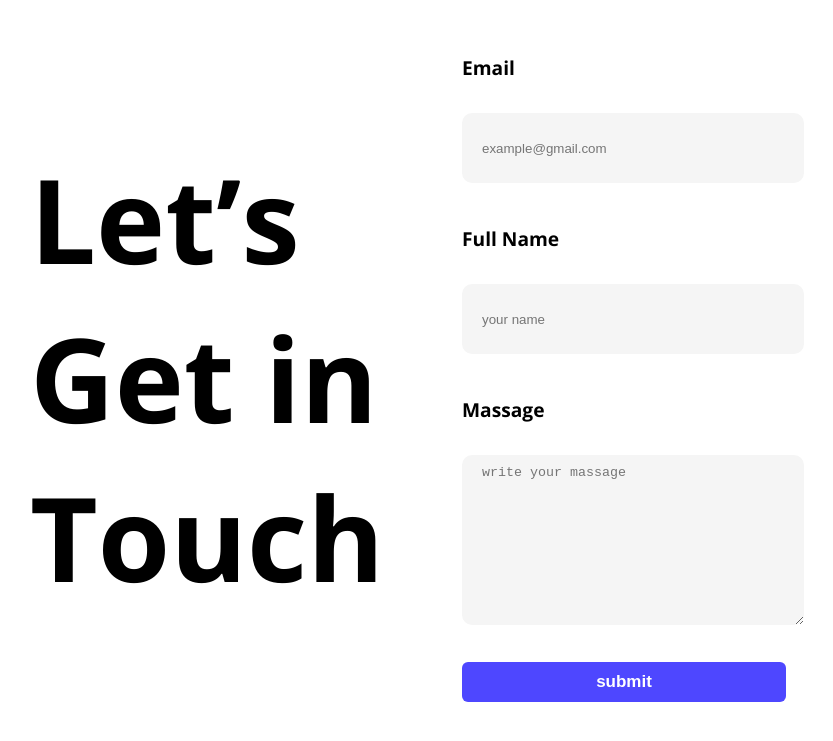
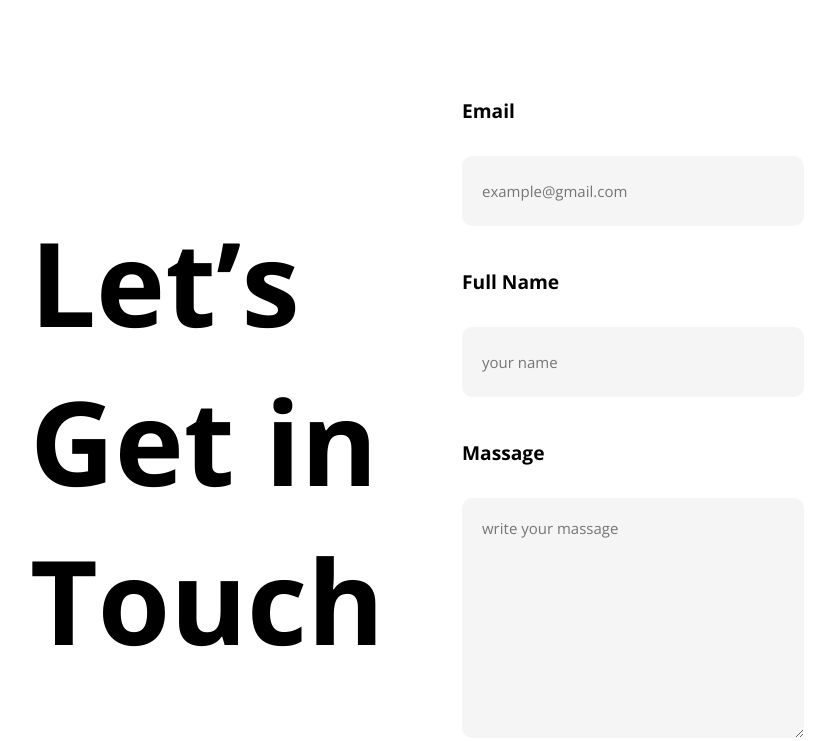
Before and after one commit to hasan700666/Assignment-1, a plain HTML site: page index.html in a window 1280 px wide. Shown: the part 2490-3231 px from the top of the page, without its empty margins (178-1011 px from the left). Drawn offline with nearby package versions, Linux system fonts and the light colour scheme.

Commit message:
update the desing

```diff
--- a/index.html
+++ b/index.html
@@ -120,11 +120,12 @@
             </div>
             <div class="new-form width-50">
                 <h5>Email</h5>
-                <input type="email" name="" id="" placeholder="example@gmail.com">
+                <input class="open-sans-normal" type="email" name="" id="" placeholder="example@gmail.com">
                 <h5>Full Name</h5>
-                <input type="text" name="" id="" placeholder="your name">
+                <input class="open-sans-normal" type="text" name="" id="" placeholder="your name">
                 <h5>Massage</h5>
-                <textarea name="" id="" rows="10" cols="10" placeholder="write your massage"></textarea><br>
+                <textarea class="open-sans-normal" name="" id="" rows="10" cols="10"
+                    placeholder="write your massage"></textarea><br>
                 <br>
                 <input class="btn btn-4" type="submit" value="submit">
             </div>
--- a/style.css
+++ b/style.css
@@ -135,6 +135,7 @@ nav ul li{
     display: flex;
     justify-content: space-between;
     margin: 0px 350px;
+    padding-bottom: 33px;
 }
 
 /* review-section */
@@ -162,7 +163,7 @@ nav ul li{
 }
 
 .star{
-    margin-top: 15px;
+    margin-top: 25px;
 }
 
 .card-all>h5{
@@ -201,6 +202,9 @@ nav ul li{
 }
 
 .new-text{
+    display: flex;
+    justify-content: center;
+    align-items: center;
     font-size: 100px;
     font-weight: bolder;
 }
@@ -218,16 +222,18 @@ input[type="email"],input[type="text"]{
     margin-bottom: 10px;
     border: #56565f;
     background-color: whitesmoke;
+    font-size: 15px;
 }
 
 textarea{
     border-radius: 10px;
     background-color: #4E47FF;
     width: 70%;
-    padding: 10px 20px;
+    padding: 20px 20px;
     margin-bottom: 10px;
     border: #56565f;
     background-color: whitesmoke;
+    font-size: 15px;
 }
 
 .new-form>h5{
```
